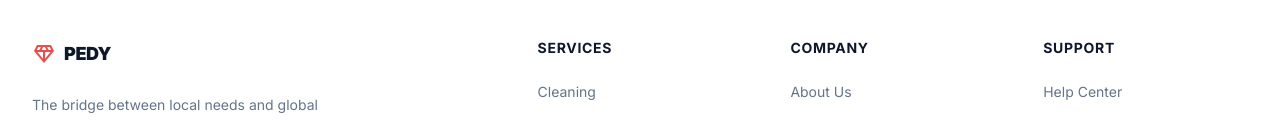
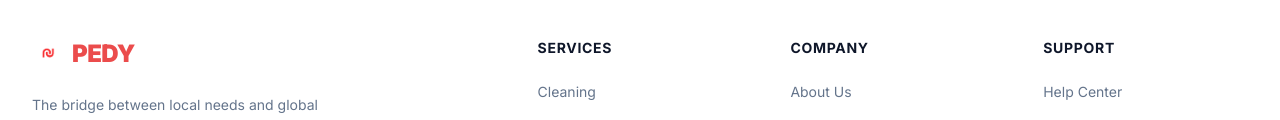
Before and after one commit to vouh/pedy, a plain HTML site: page Front end/marketplace.html in a window 1280 px wide. Shown: the part 2969-3089 px from the top of the page. Drawn offline with nearby package versions, Linux system fonts and the light colour scheme.

Commit message:
style: enhance PEDY branding - larger red primary-colored text, better typography with professional Inter font across all pages

```diff
--- a/Front end/marketplace.html
+++ b/Front end/marketplace.html
@@ -327,9 +327,9 @@
 <div class="mx-auto max-w-7xl px-4 sm:px-6 lg:px-8">
 <div class="grid grid-cols-2 gap-12 md:grid-cols-4 lg:grid-cols-5">
 <div class="col-span-2">
-<div class="flex items-center gap-2 text-primary mb-6">
-<span class="material-symbols-outlined text-2xl font-bold">diamond</span>
-<h2 class="text-lg font-black tracking-tight text-slate-900 dark:text-slate-100">PEDY</h2>
+<div class="flex items-center gap-2 mb-6">
+<img src="assets/images/logo_no_bg.png" alt="PEDY Logo" class="h-8 w-8 object-contain"/>
+<h2 class="text-2xl font-black tracking-tight text-primary">PEDY</h2>
 </div>
 <p class="max-w-xs text-sm text-slate-500 leading-relaxed">
                             The bridge between local needs and global talent. Transforming how services are discovered and delivered.
```
